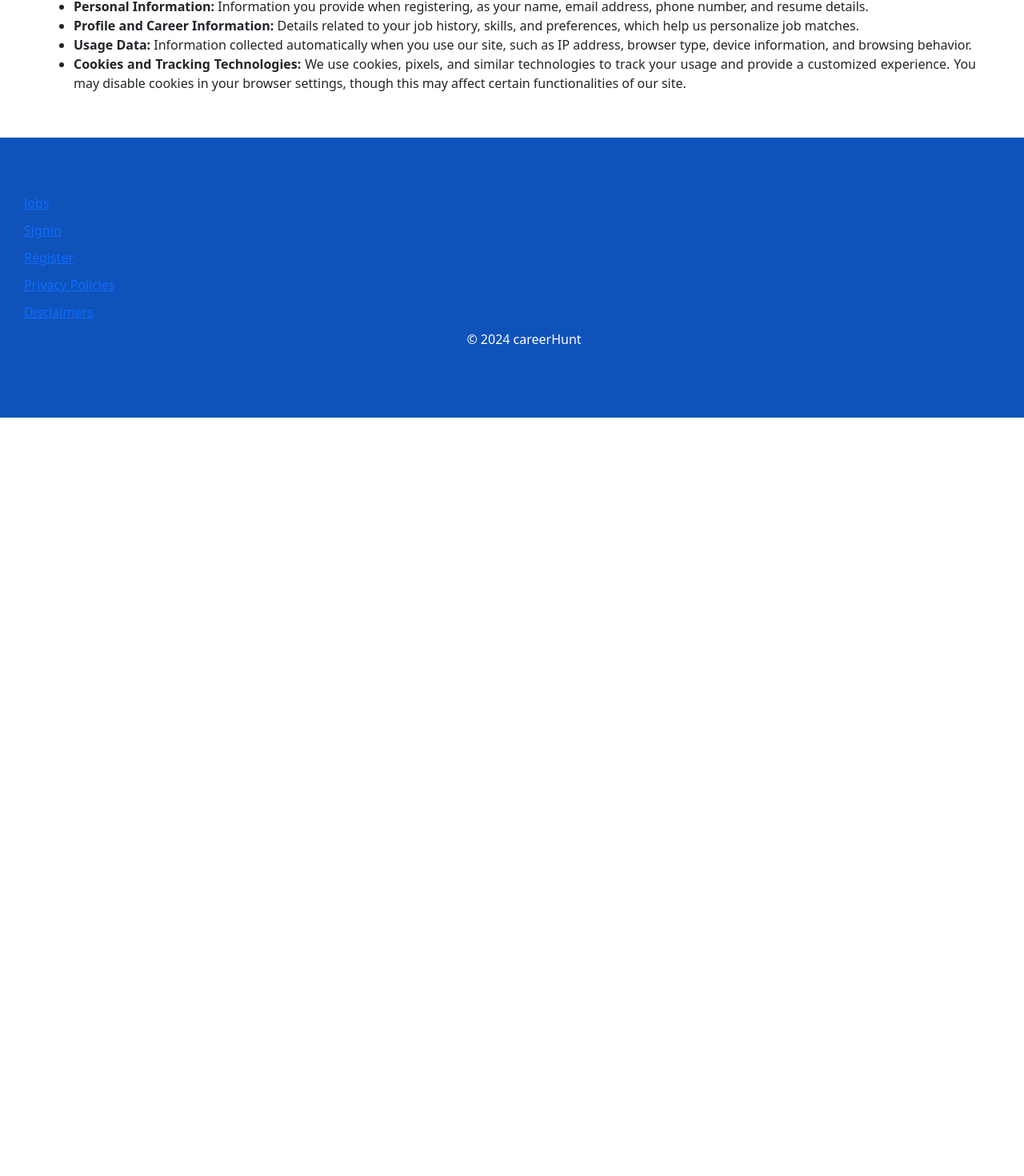
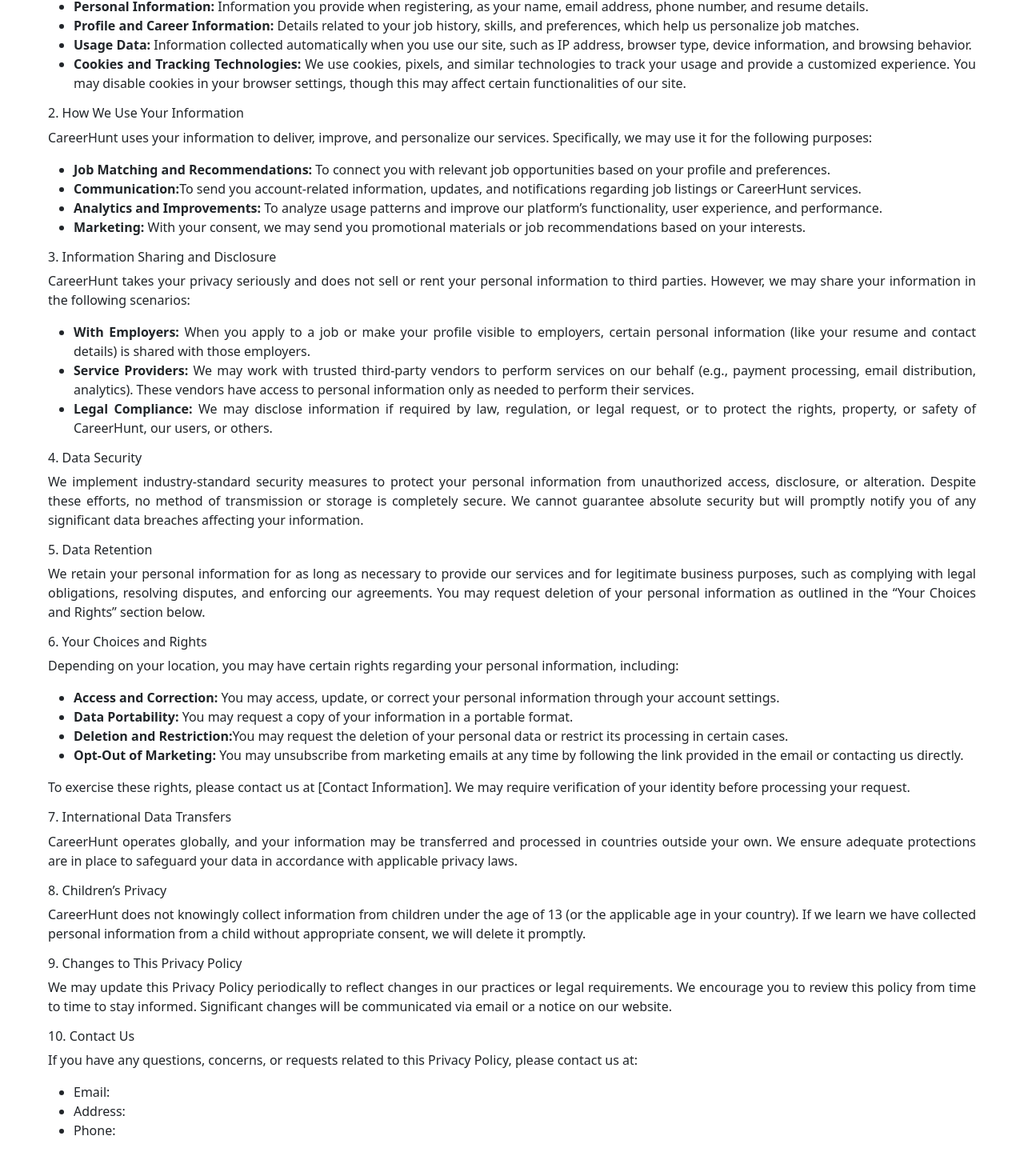
Before and after one commit to A-O-Emmanuel/careerhunt-front-end, a React (Vite) app: page /privacypolicies in a window 1280 px wide. Shown: the part 355-1825 px from the top of the page at 80% size. Before the commit the page ends 893 px from the top, so only its background shows below. Built offline with nearby package versions, Linux system fonts and the light colour scheme.

Commit message:
implemented pagination functionality, added pagination component, completed the privacy policy page content

```diff
--- a/src/components/Navigation.jsx
+++ b/src/components/Navigation.jsx
@@ -5,6 +5,7 @@ import FoundJobs from "./FoundJobs";
 import Loader from "./Loader";
 import ErrorMessage from "./ErrorMessage";
 import Header from "./Header";
+import Pagination from "./Pagination";
 import Footer from "./Footer";
 
 
@@ -19,15 +20,18 @@ const [search, setSearch] = useState([])
 const [isLoading, setIsLoading] = useState(false);
 const [error, setError] = useState("");
 
+const [currentPage, setCurrentPage] = useState(1);
+const [postsPerPage, setPostsPerPage] = useState(5);
+
+
 function handleSubmit(e) {
     const enteredJobTitle = jobTitle.current.value;
     const enteredCityTitle = cityTitle.current.value;
     setJobSearch(enteredJobTitle)
     setCitySearch(enteredCityTitle)
-    //console.log(jobSearch)
-   //console.log(citySearch)
    e.preventDefault()
 }
+
 
 
 useEffect( function () {
@@ -42,12 +46,16 @@ useEffect( function () {
         console.log(data.results)
         if (data.results.length === 0) throw new Error("Please enter a valid search query")
         setSearch(data.results)
-       console.log(data)
      })
      .catch(err => setError(err.message))
      .finally(() => setIsLoading(false))
 }, [jobSearch, citySearch])
 
+/* pagination logic*/
+const lastPostIndex = currentPage * postsPerPage;
+const firstPostIndex = lastPostIndex - postsPerPage;
+const currentPosts = search.slice(firstPostIndex, lastPostIndex)
+const totalPosts = search.length;
 
      return <>
         <Header />
@@ -74,7 +82,7 @@ useEffect( function () {
         </div>
 
         {isLoading && <Loader /> }
-        {!isLoading && !error && search.map((jobs) => {
+        {!isLoading && !error && currentPosts?.map((jobs) => {
             return <FoundJobs
                         key={jobs.id}
                         jobs={jobs}
@@ -83,7 +91,15 @@ useEffect( function () {
         })}
 
         {error && <ErrorMessage message={error} />}
+
+        <Pagination
+            totalPosts={totalPosts}
+            postsPerPage={postsPerPage}
+            setCurrentPage={setCurrentPage}
+         />
         <Footer />
+
+
     </>
 }
 
--- /dev/null
+++ b/src/components/Pagination.jsx
@@ -0,0 +1,21 @@
+function Pagination({totalPosts, postsPerPage, setCurrentPage}) {
+
+    console.log(postsPerPage)
+
+    let pages = [];
+
+    for (let i = 1; i <= Math.ceil(totalPosts / postsPerPage); i++) {
+        pages.push(i)
+    }
+    return (
+        <>
+            <div>
+                {pages.map((page, index) => {
+                    return <button key={index} onClick={() => setCurrentPage(page)}>{page}</button>
+                })}
+            </div>
+        </>
+    )
+}
+
+export default Pagination;
--- a/src/components/PrivacyPolicy.jsx
+++ b/src/components/PrivacyPolicy.jsx
@@ -43,8 +43,134 @@ function PrivacyPolicy() {
                 You may disable cookies in your browser settings, though this may affect certain functionalities of our site.
                 </li>
             </ul>
+
+            <h6>
+                2. How We Use Your Information
+            </h6>
+
+            <p>
+            CareerHunt uses your information to deliver, improve, and personalize our services.
+            Specifically, we may use it for the following purposes:
+            </p>
+
+            <ul>
+                <li>
+                    <span><b>Job Matching and Recommendations:</b></span> To connect you with relevant job opportunities based on your profile and preferences.
+                </li>
+                <li>
+                    <span><b>Communication:</b></span>To send you account-related information, updates, and notifications regarding job listings or CareerHunt services.
+                </li>
+                <li>
+                    <span><b>Analytics and Improvements:</b></span> To analyze usage patterns and improve our platform’s functionality, user experience, and performance.
+                </li>
+                <li>
+                    <span><b>Marketing:</b></span> With your consent, we may send you promotional materials or job recommendations based on your interests.
+                </li>
+            </ul>
+
+            <h6>
+                3. Information Sharing and Disclosure
+            </h6>
+
+            <p>
+                CareerHunt takes your privacy seriously and does not sell or rent your personal information to third parties.
+                However, we may share your information in the following scenarios:
+            </p>
+
+            <ul>
+                <li>
+                <span><b>With Employers:</b></span> When you apply to a job or make your profile visible to employers,
+                 certain personal information (like your resume and contact details) is shared with those employers.
+                </li>
+                <li>
+                <span><b>Service Providers:</b></span> We may work with trusted third-party vendors to perform services on our behalf (e.g., payment processing, email distribution, analytics).
+                These vendors have access to personal information only as needed to perform their services.
+                </li>
+                <li>
+                <span><b>Legal Compliance: </b></span>We may disclose information if required by law, regulation, or legal request, or to protect the rights,
+                 property, or safety of CareerHunt, our users, or others.
+                </li>
+            </ul>
+
+            <h6>4. Data Security</h6>
+            <p>
+            We implement industry-standard security measures to protect your personal information from unauthorized access, disclosure, or alteration.
+             Despite these efforts, no method of transmission or storage is completely secure. We cannot guarantee absolute security but will promptly notify you of any significant data breaches affecting your information.
+            </p>
+
+            <h6>5. Data Retention</h6>
+            <p> We retain your personal information for as long as necessary to provide our services and for legitimate business purposes,
+                such as complying with legal obligations, resolving disputes, and enforcing our agreements.
+                You may request deletion of your personal information as outlined in the “Your Choices and Rights” section below.
+            </p>
+
+            <h6>
+                6. Your Choices and Rights
+            </h6>
+            <p>
+                Depending on your location, you may have certain rights regarding your personal information, including:
+            </p>
+            <ul>
+                <li>
+                    <span><b>Access and Correction:</b></span> You may access, update, or correct your personal information through your account settings.
+                </li>
+                <li>
+                    <span><b>Data Portability:</b></span> You may request a copy of your information in a portable format.
+                </li>
+                <li>
+                <span><b>Deletion and Restriction:</b></span>You may request the deletion of your personal data or restrict its processing in certain cases.
+                </li>
+                <li>
+                    <span><b>Opt-Out of Marketing:</b></span> You may unsubscribe from marketing emails at any time by following the link provided in the email or contacting us directly.
+                </li>
+            </ul>
+
+            <p>
+            To exercise these rights, please contact us at [Contact Information]. We may require verification of your identity before processing your request.
+            </p>
+
+            <h6>
+            7. International Data Transfers
+            </h6>
+
+            <p> CareerHunt operates globally, and your information may be transferred and processed in countries outside your own.
+                We ensure adequate protections are in place to safeguard your data in accordance with applicable privacy laws.</p>
+
+            <h6>
+            8. Children’s Privacy
+            </h6>
+            <p>
+            CareerHunt does not knowingly collect information from children under the age of 13 (or the applicable age in your country).
+            If we learn we have collected personal information from a child without appropriate consent, we will delete it promptly.
+            </p>
+
+            <h6>
+            9. Changes to This Privacy Policy
+            </h6>
+            <p>
+            We may update this Privacy Policy periodically to reflect changes in our practices or legal requirements. We encourage you to review this policy from time to time to stay informed.
+            Significant changes will be communicated via email or a notice on our website.
+            </p>
+
+            <h6>
+            10. Contact Us
+            </h6>
+
+            <p>
+            If you have any questions, concerns, or requests related to this Privacy Policy, please contact us at:
+            </p>
+            <ul>
+                <li>
+                    Email:
+                </li>
+                <li>
+                    Address:
+                </li>
+                <li>
+                    Phone:
+                </li>
+            </ul>
             </div>
-
             <Footer />
         </>
     )
```
